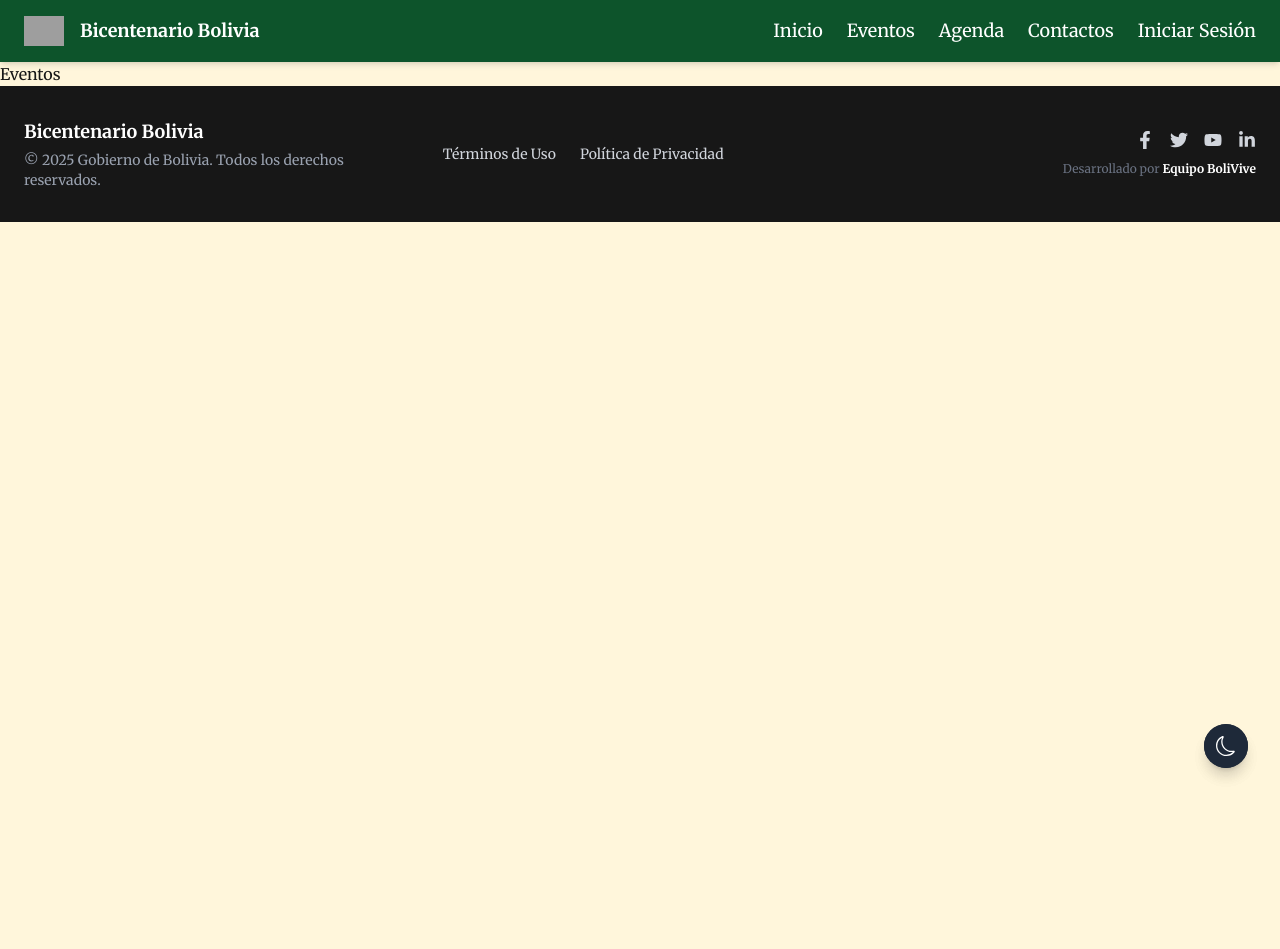
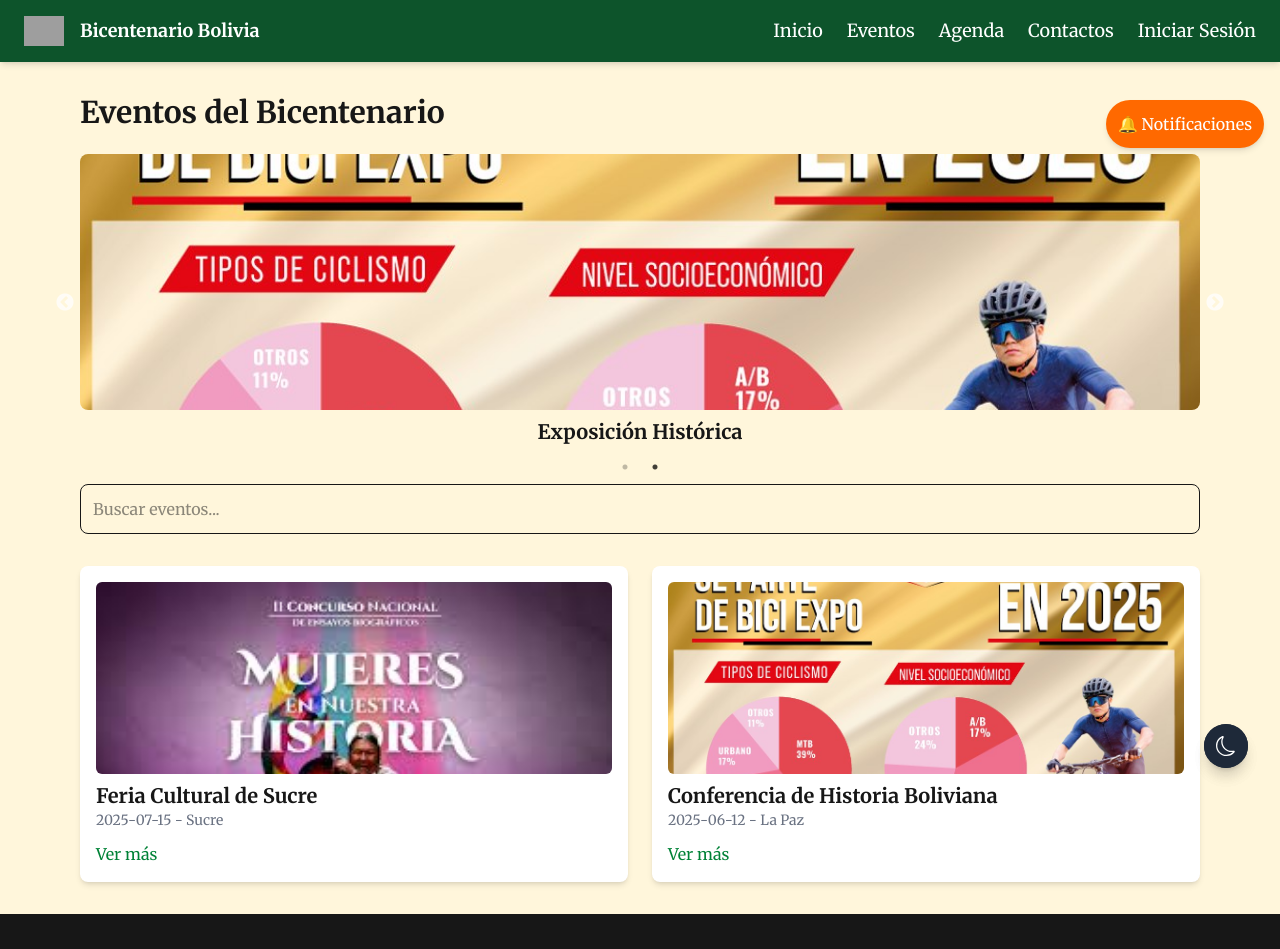
Before and after one commit to YoelTicona/proyecto-bicentenario-oficial, a Next.js app in the folder client/: page /eventos in a window 1280 px wide. Shown: the top 949 px of the page. Before the commit the page ends 800 px from the top, so only its background shows below. Built offline with nearby package versions, Linux system fonts and the light colour scheme; grey boxes are pictures that could not be loaded.

Commit message:
Mas detalles

```diff
--- a/client/package.json
+++ b/client/package.json
@@ -14,6 +14,8 @@
     "react": "^19.0.0",
     "react-dom": "^19.0.0",
     "react-icons": "^5.5.0",
+    "react-slick": "^0.30.3",
+    "slick-carousel": "^1.8.1",
     "sweetalert2": "^11.19.1",
     "tailwindcss-textshadow": "^2.1.3"
   },
--- a/client/src/app/eventos/page.jsx
+++ b/client/src/app/eventos/page.jsx
@@ -1,9 +1,127 @@
-const eventos = () => {
-    return (
-        <div>
-            <h1>Eventos</h1>
+'use client'
+
+import { useState } from 'react'
+import Slider from 'react-slick'
+import "slick-carousel/slick/slick.css"
+import "slick-carousel/slick/slick-theme.css"
+import Image from 'next/image'
+
+const Eventos = () => {
+  const [usuario] = useState(true)
+  const [busqueda, setBusqueda] = useState('')
+  const [eventoSeleccionado, setEventoSeleccionado] = useState(null)
+
+  const eventosDestacados = [
+    { id: 1, titulo: 'Gala del Bicentenario', foto: '/anuncios/anuncio_1.jpeg' },
+    { id: 2, titulo: 'Exposición Histórica', foto: '/anuncios/anuncio_2.jpg' }
+  ]
+
+  const eventos = [
+    {
+      id: 1,
+      titulo: 'Feria Cultural de Sucre',
+      fecha: '2025-07-15',
+      lugar: 'Sucre',
+      descripcion: 'Una feria con muestras artísticas, danzas tradicionales y gastronomía nacional.',
+      coordinadores: 'Ministerio de Cultura',
+      foto: '/anuncios/anuncio_1.jpeg'
+    },
+    {
+      id: 2,
+      titulo: 'Conferencia de Historia Boliviana',
+      fecha: '2025-06-12',
+      lugar: 'La Paz',
+      descripcion: 'Expertos disertan sobre los 200 años de historia republicana.',
+      coordinadores: 'Universidad Mayor de San Andrés',
+      foto: '/anuncios/anuncio_2.jpg'
+    }
+  ]
+
+  const eventosFiltrados = eventos.filter(e =>
+    e.titulo.toLowerCase().includes(busqueda.toLowerCase())
+  )
+
+  const sliderSettings = {
+    dots: true,
+    infinite: true,
+    speed: 500,
+    slidesToShow: 1,
+    slidesToScroll: 1,
+    autoplay: true,
+    autoplaySpeed: 4000,
+  }
+
+  return (
+    <div className="px-4 py-8 max-w-6xl mx-auto">
+      {usuario && (
+        <button className="fixed top-25 right-4 bg-orange-500 text-white rounded-full p-3 shadow-md z-50">
+          🔔 Notificaciones
+        </button>
+      )}
+
+      <h1 className="text-3xl font-bold mb-6">Eventos del Bicentenario</h1>
+
+      {/* Carrusel de destacados */}
+      <Slider {...sliderSettings}>
+        {eventosDestacados.map((evento) => (
+          <div key={evento.id} className="rounded overflow-hidden">
+            <img src={evento.foto} alt={evento.titulo} className="w-full h-64 object-cover rounded-lg" />
+            <h3 className="text-xl mt-2 font-semibold text-center">{evento.titulo}</h3>
+          </div>
+        ))}
+      </Slider>
+
+      {/* Buscador y filtros */}
+      <div className="mt-8">
+        <input
+          type="text"
+          value={busqueda}
+          onChange={(e) => setBusqueda(e.target.value)}
+          placeholder="Buscar eventos..."
+          className="w-full p-3 border rounded-lg"
+        />
+      </div>
+
+      {/* Lista de eventos */}
+      <div className="grid sm:grid-cols-2 gap-6 mt-8">
+        {eventosFiltrados.map((evento) => (
+          <div key={evento.id} className="bg-white p-4 rounded-lg shadow-md">
+            <img src={evento.foto} className="rounded-md w-full h-48 object-cover" />
+            <h3 className="text-xl font-semibold mt-2">{evento.titulo}</h3>
+            <p className="text-sm text-gray-500">{evento.fecha} - {evento.lugar}</p>
+            <button
+              onClick={() => setEventoSeleccionado(evento)}
+              className="mt-3 text-green-700 font-medium hover:underline"
+            >
+              Ver más
+            </button>
+          </div>
+        ))}
+      </div>
+
+      {/* Modal de detalle */}
+      {eventoSeleccionado && (
+        <div className="fixed inset-0 bg-black bg-opacity-40 flex items-center justify-center z-50">
+          <div className="bg-white p-6 rounded-lg max-w-md w-full shadow-xl relative">
+            <button
+              className="absolute top-2 right-2 text-xl"
+              onClick={() => setEventoSeleccionado(null)}
+            >
+              ✖
+            </button>
+            <img src={eventoSeleccionado.foto} className="rounded-lg mb-4" />
+            <h2 className="text-2xl font-bold">{eventoSeleccionado.titulo}</h2>
+            <p className="text-sm text-gray-500">{eventoSeleccionado.fecha} - {eventoSeleccionado.lugar}</p>
+            <p className="mt-4">{eventoSeleccionado.descripcion}</p>
+            <p className="text-sm text-gray-600 mt-4">Organizado por: {eventoSeleccionado.coordinadores}</p>
+            <button className="mt-4 w-full bg-green-600 text-white py-2 rounded-md">
+              Registrarse
+            </button>
+          </div>
         </div>
-    )
+      )}
+    </div>
+  )
 }
 
-export default eventos;
+export default Eventos;
--- a/client/src/app/iniciar-sesion/page.jsx
+++ b/client/src/app/iniciar-sesion/page.jsx
@@ -1,60 +1,59 @@
 'use client'
+
 import { useEffect, useState } from 'react'
 import { useRouter } from 'next/navigation'
 import Image from 'next/image'
 import Swal from 'sweetalert2'
+import { generarCaptcha, validarCaptcha } from './../../utils/captcha'
+import FishDecorativo from '../../components/FishDecorativo'
 
 export default function IniciarSesion() {
   const [captcha, setCaptcha] = useState('')
-  const [inputCaptcha, setInputCaptcha] = useState('')
   const [verContrasenia, setVerContrasenia] = useState(false)
+  const [formData, setFormData] = useState({
+    usuario: '',
+    contrasenia: '',
+    captcha: ''
+  })
+
   const router = useRouter()
 
   useEffect(() => {
-    generarCaptcha()
+    setCaptcha(generarCaptcha())
   }, [])
 
-  const generarCaptcha = () => {
-    const caracteres = '1234567890ABCDEFGHIJKLMNOPQRSTUVWXYZabcdefghijklmnopqrstuvwxyz'
-    let codigo = ''
-    for (let i = 0; i < 6; i++) {
-      codigo += caracteres.charAt(Math.floor(Math.random() * caracteres.length))
-    }
-    setCaptcha(codigo)
+  const handleChange = (e) => {
+    const { name, value } = e.target
+    setFormData((prev) => ({ ...prev, [name]: value }))
   }
 
   const manejarEnvio = (e) => {
     e.preventDefault()
-    if (inputCaptcha !== captcha) {
+
+    if (!validarCaptcha(formData.captcha, captcha)) {
       Swal.fire({
         icon: 'error',
         title: 'Captcha incorrecto',
-        text: 'Por favor verifica el código mostrado.',
+        text: 'Por favor verifica el código mostrado.'
       })
-      generarCaptcha()
-    } else {
-      Swal.fire({
-        icon: 'success',
-        title: 'Inicio de sesión exitoso',
-        timer: 1500,
-        showConfirmButton: false,
-      })
-      setTimeout(() => router.push('/'), 1600)
+      setCaptcha(generarCaptcha())
+      return
     }
+
+    Swal.fire({
+      icon: 'success',
+      title: 'Inicio de sesión exitoso',
+      timer: 1500,
+      showConfirmButton: false
+    })
+
+    setTimeout(() => router.push('/'), 1600)
   }
 
   return (
     <div className="relative flex items-center justify-center min-h-screen bg-[#889E73] px-4 overflow-hidden py-10">
-      {/* SVG pez decorativo */}
-      <div className="absolute bottom-10 left-10 z-0 animate-swim">
-        <svg viewBox="0 0 512 512" className="w-32 h-32">
-          <path
-            fill="#ffffff"
-            d="M96 256c0 35.35 7.2 68.87 20.2 99.5C84.15 365.2 64 388.6 64 416c0 8.837 7.164 16 16 16 27.41 0 50.83-20.15 60.5-52.2C187.1 440.8 256 480 256 480s68.88-39.19 115.5-100.2C381.2 411.9 404.6 432 432 432c8.836 0 16-7.163 16-16 0-27.41-20.15-50.83-52.2-60.5C408.8 324.9 416 291.4 416 256s-7.201-68.88-20.2-99.5C443.9 146.8 464 123.4 464 96c0-8.837-7.164-16-16-16-27.41 0-50.83 20.15-60.5 52.2C324.9 71.2 256 32 256 32s-68.87 39.2-115.5 100.2C130.8 100.1 107.4 80 80 80c-8.837 0-16 7.163-16 16 0 27.41 20.15 50.83 52.2 60.5C103.2 187.1 96 220.6 96 256z"
-          />
-        </svg>
-      </div>
 
+      <FishDecorativo />
       <div className="relative z-10 bg-white rounded-lg shadow-xl p-6 w-full max-w-md animate-fade-in">
         <div className="flex justify-center mb-4">
           <Image src="/logo_bicentenario.png" alt="Logo Bicentenario" width={80} height={80} />
@@ -68,13 +67,16 @@ export default function IniciarSesion() {
         <form onSubmit={manejarEnvio} className="space-y-4">
           <div>
             <label className="block text-gray-700">Usuario o correo</label>
-            <input type="text" required className="input" />
+            <input type="text" name="usuario" value={formData.usuario} onChange={handleChange} required className="input" />
           </div>
 
           <div className="relative">
             <label className="block text-gray-700">Contraseña</label>
             <input
               type={verContrasenia ? 'text' : 'password'}
+              name="contrasenia"
+              value={formData.contrasenia}
+              onChange={handleChange}
               required
               className="input pr-10"
             />
@@ -94,12 +96,13 @@ export default function IniciarSesion() {
             <div className="flex mt-2 gap-2">
               <input
                 type="text"
+                name="captcha"
+                value={formData.captcha}
+                onChange={handleChange}
                 className="input"
                 placeholder="Ingresa el código"
-                value={inputCaptcha}
-                onChange={(e) => setInputCaptcha(e.target.value)}
               />
-              <button type="button" onClick={generarCaptcha} className="bg-gray-800 text-white px-3 py-2 rounded">
+              <button type="button" onClick={() => setCaptcha(generarCaptcha())} className="bg-gray-800 text-white px-3 py-2 rounded">
                 ↻
               </button>
             </div>
--- /dev/null
+++ b/client/src/components/FishDecorativo.jsx
@@ -0,0 +1,19 @@
+const FishDecorativo = () => {
+    return (
+        <>
+            {/* SVG pez decorativo */}
+            <div className="absolute bottom-10 left-10 z-0 animate-swim">
+                <svg viewBox="0 0 512 512" className="w-32 h-32">
+                    <path
+                        fill="#ffffff"
+                        d="M96 256c0 35.35 7.2 68.87 20.2 99.5C84.15 365.2 64 388.6 64 416c0 8.837 7.164 16 16 16 27.41 0 50.83-20.15 60.5-52.2C187.1 440.8 256 480 256 480s68.88-39.19 115.5-100.2C381.2 411.9 404.6 432 432 432c8.836 0 16-7.163 16-16 0-27.41-20.15-50.83-52.2-60.5C408.8 324.9 416 291.4 416 256s-7.201-68.88-20.2-99.5C443.9 146.8 464 123.4 464 96c0-8.837-7.164-16-16-16-27.41 0-50.83 20.15-60.5 52.2C324.9 71.2 256 32 256 32s-68.87 39.2-115.5 100.2C130.8 100.1 107.4 80 80 80c-8.837 0-16 7.163-16 16 0 27.41 20.15 50.83 52.2 60.5C103.2 187.1 96 220.6 96 256z"
+                    />
+                </svg>
+            </div>
+        </>
+    )
+
+}
+
+
+export default FishDecorativo;
--- /dev/null
+++ b/client/src/services/auth.js
@@ -0,0 +1,23 @@
+const BASE_URL = process.env.NEXT_PUBLIC_BACKEND_URL || 'http://localhost:4000/api'
+
+export const login = async (datos) => {
+  const res = await fetch(`${BASE_URL}/login`, {
+    method: 'POST',
+    headers: { 'Content-Type': 'application/json' },
+    body: JSON.stringify(datos),
+  })
+  const data = await res.json()
+  if (!res.ok) throw new Error(data.message)
+  return data
+}
+
+export const registrarUsuario = async (datos) => {
+  const res = await fetch(`${BASE_URL}/registrar`, {
+    method: 'POST',
+    headers: { 'Content-Type': 'application/json' },
+    body: JSON.stringify(datos),
+  })
+  const data = await res.json()
+  if (!res.ok) throw new Error(data.message)
+  return data
+}
--- /dev/null
+++ b/client/src/utils/captcha.js
@@ -0,0 +1,12 @@
+export function generarCaptcha() {
+    const caracteres = '1234567890ABCDEFGHIJKLMNOPQRSTUVWXYZabcdefghijklmnopqrstuvwxyz'
+    let codigo = ''
+    for (let i = 0; i < 6; i++) {
+      codigo += caracteres.charAt(Math.floor(Math.random() * caracteres.length))
+    }
+    return codigo
+  }
+
+  export function validarCaptcha(entrada, original) {
+    return entrada.trim() === original
+  }
```
Also changed, not shown: 1 other file (tests, documents, lock files or other folders).
